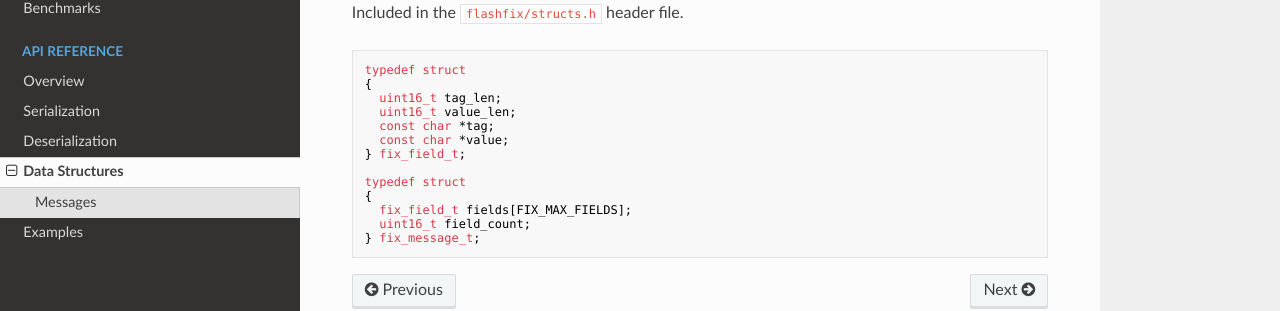
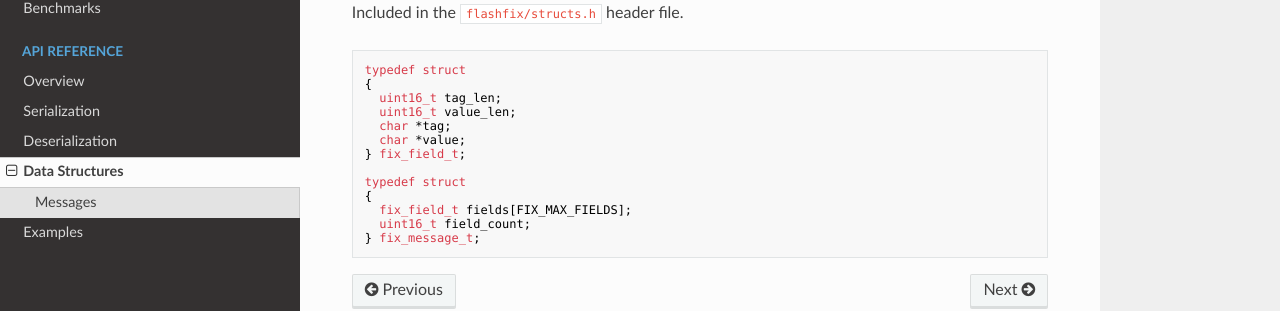
Before and after one commit to Raimo33/FlashFIX, an MkDocs documentation site: the page built from docs/api-reference/data-structures.md, in a window 1280 px wide. Shown: the part 215-526 px from the top of the page. Built offline with MkDocs 1.6.1, drawn with Linux system fonts in a browser that asks for light colours; nearby versions of some CDN libraries.

Commit message:
Remove const from struct attributes

```diff
--- a/docs/api-reference/data-structures.md
+++ b/docs/api-reference/data-structures.md
@@ -9,8 +9,8 @@ typedef struct
 {
   uint16_t tag_len;
   uint16_t value_len;
-  const char *tag;
-  const char *value;
+  char *tag;
+  char *value;
 } fix_field_t;
 
 typedef struct
```
Also changed, not shown: docs/building-and-testing/benchmarks.md (+1 -1 lines), 2 other files.
